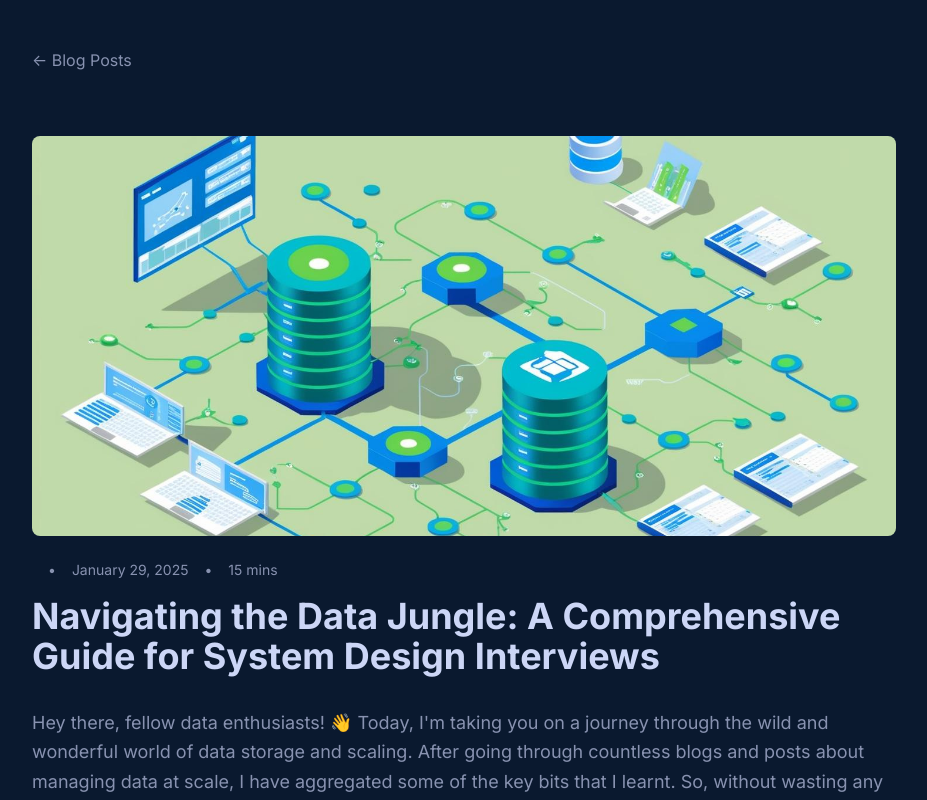
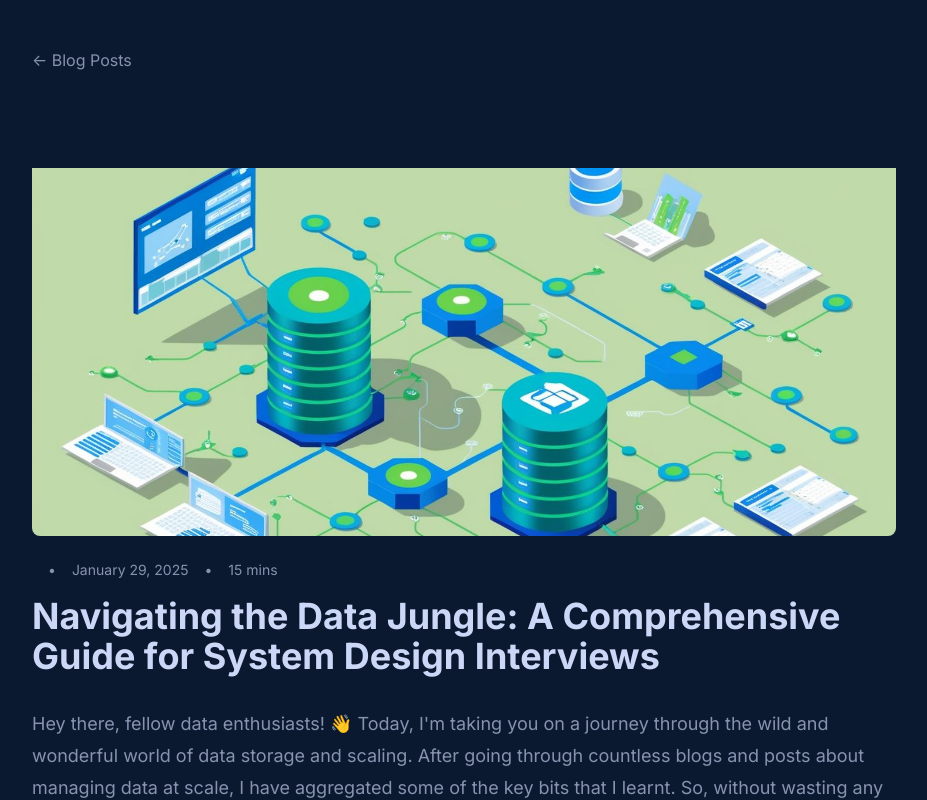
Before and after one commit to advait-d/portfolio, a Next.js app: page /blog/datajungle in a window 1280 px wide. Shown: the whole page, without its empty margins (176-1103 px from the left). Built offline with nearby package versions, Linux system fonts and the light colour scheme.

Commit message:
Update MDX

```diff
--- a/src/app/blog/[slug]/page.tsx
+++ b/src/app/blog/[slug]/page.tsx
@@ -1,4 +1,5 @@
 import { getAllPosts, getPostBySlug } from "@/lib/mdx";
+import { serialize } from "next-mdx-remote/serialize";
 import { notFound } from "next/navigation";
 import { format } from "date-fns";
 import Image from "next/image";
@@ -19,6 +20,8 @@ export default async function BlogPost({ params }: PageProps) {
     notFound();
   }
 
+  const mdxSource = await serialize(post.content || "");
+
   return (
     <div className="relative min-h-screen">
         <div className="max-w-4xl mx-auto px-4 py-8 relative">
@@ -35,7 +38,7 @@ export default async function BlogPost({ params }: PageProps) {
           {/* Article */}
           <article className="prose prose-invert prose-lg max-w-none">
             {/* Header */}
-            <header className="mb-8 not-prose">
+            <header className="mb-8">
               {post.imageUrl && (
                 <div className="relative w-full h-[400px] mb-6 rounded-lg overflow-hidden">
                   <Image
@@ -61,9 +64,9 @@ export default async function BlogPost({ params }: PageProps) {
               </div>
             </header>
 
-            {/* MDX Content — pass raw string to RSC-based MDXContent */}
+            {/* MDX Content */}
             <div className="markdown-content">
-              <MDXContent source={post.content || ""} />
+              <MDXContent source={mdxSource} />
             </div>
           </article>
 
--- a/src/components/MDXContent.tsx
+++ b/src/components/MDXContent.tsx
@@ -1,34 +1,35 @@
-import { MDXRemote } from "next-mdx-remote/rsc";
+"use client"
+
+import { MDXRemote } from "next-mdx-remote"
 import React from 'react';
 
 const components = {
+    // Add any custom components you want to use in MDX here
     h1: (props: any) => <h1 className="text-3xl font-bold mt-8 mb-4 text-[#ccd6f6]" {...props} />,
     h2: (props: any) => <h2 className="text-2xl font-bold mt-6 mb-3 text-[#ccd6f6]" {...props} />,
     h3: (props: any) => <h3 className="text-xl font-bold mt-4 mb-2 text-[#ccd6f6]" {...props} />,
-  p: (props: any) => <p className="my-4 text-[#8892b0] leading-relaxed" {...props} />,
+    p: (props: any) => <p className="my-4 text-[#8892b0]" {...props} />,
     ul: (props: any) => <ul className="list-disc list-inside my-4 text-[#8892b0]" {...props} />,
     ol: (props: any) => <ol className="list-decimal list-inside my-4 text-[#8892b0]" {...props} />,
     code: (props: any) => (
       <code className="bg-[#112240] text-[#64ffda] rounded px-1" {...props} />
     ),
     pre: (props: any) => (
-    <pre className="bg-[#112240] rounded p-4 my-4 overflow-x-auto overflow-y-auto text-[#ccd6f6]" {...props} />
-  ),
-  a: (props: any) => (
-    <a className="text-[#64ffda] hover:underline" {...props} />
+      <pre className="bg-[#112240] rounded p-4 my-4 overflow-x-auto overflow-y-auto" {...props} />
     ),
   };
 
 interface MDXContentProps {
-  source: string;
+  source: any;
 }
 
 const MDXContent: React.FC<MDXContentProps> = ({ source }) => {
     return (
       <div className="prose prose-invert prose-lg max-w-none">
-      <MDXRemote source={source} components={components} />
+        <MDXRemote {...source} components={components} />
       </div>
     );
   };
 
+
   export default MDXContent;
--- a/src/components/ui/button.tsx
+++ b/src/components/ui/button.tsx
@@ -1,5 +1,3 @@
-"use client";
-
 import * as React from "react"
 import { cva, type VariantProps } from "class-variance-authority"
 import { cn } from "@/lib/utils"
```
Lines whose indentation alone changed are shown as unchanged.
